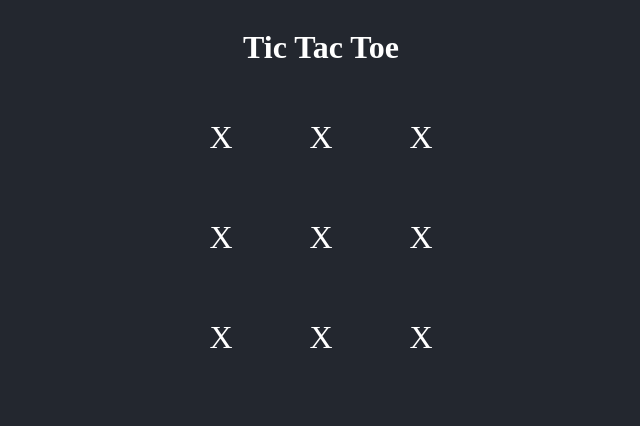
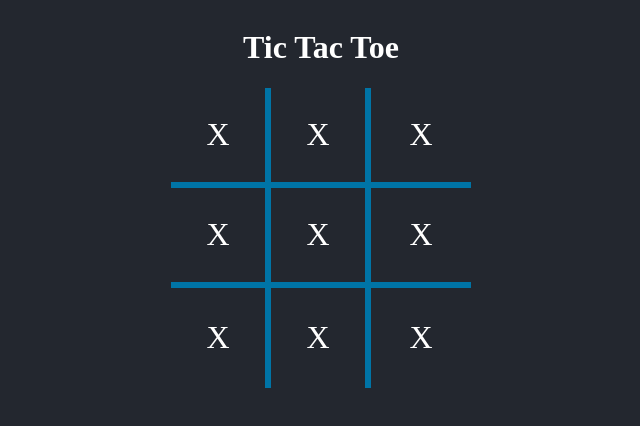
Before and after one commit to The-Nick-J/TicTacToe, a React app: page / in a window 1280 px wide. Shown: the top 426 px of the page, without its empty margins (319-959 px from the left). Built offline with nearby package versions, Linux system fonts and the light colour scheme.

Commit message:
tic tac toe p1

```diff
--- a/src/components/Board.jsx
+++ b/src/components/Board.jsx
@@ -5,15 +5,15 @@ import Strike from "./Strike";
 function Board() {
   return (
     <div className="board">
-      <Tile />
-      <Tile />
-      <Tile />
-      <Tile />
-      <Tile />
-      <Tile />
-      <Tile />
-      <Tile />
-      <Tile />
+      <Tile className='right-border bottom-border'/>
+      <Tile className='right-border bottom-border'/>
+      <Tile className='bottom-border'/>
+      <Tile className='right-border bottom-border'/>
+      <Tile className='right-border bottom-border'/>
+      <Tile className='bottom-border'/>
+      <Tile className='right-border'/>
+      <Tile className='right-border'/>
+      <Tile className=''/>
       <Strike />
     </div>
   );
--- a/src/components/Tile.jsx
+++ b/src/components/Tile.jsx
@@ -1,11 +1,7 @@
 import React from "react";
 
-function Tile() {
-  return (
-  <div className="tile">
-     X
-     </div>
-      );
+function Tile({ className }) {
+  return <div className={`tile ${className}`}>X</div>;
 }
 
 export default Tile;
```
